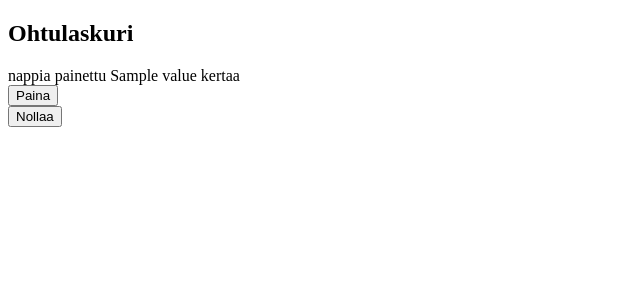
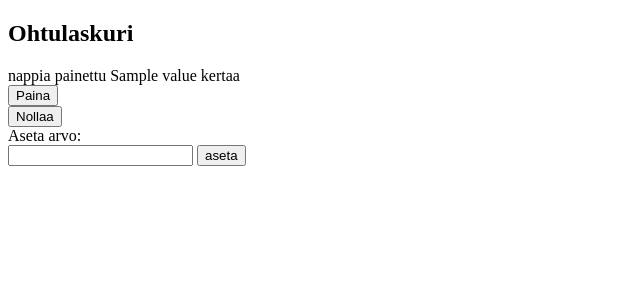
Before and after one commit to matimove/webcounter, a Flask app: template src/templates/index.html in a window 1280 px wide. Shown: the top 300 px of the page, without its empty margins (0-640 px from the left). Run offline with Flask 3, Linux system fonts and the light colour scheme; the template is opened without the code that fills it: most values are stand-ins (such as "Sample title", 1, 10 or a date in 2020).

Commit message:
Added custom value input for counter

```diff
--- a/src/app.py
+++ b/src/app.py
@@ -1,4 +1,4 @@
-from flask import Flask, redirect, render_template
+from flask import Flask, redirect, render_template, request
 from counter import Counter
 
 app = Flask(__name__)
@@ -17,3 +17,8 @@ def reset():
 def increment():
     cnt.increase()
     return redirect("/")
+
+@app.route("/set_value", methods=["POST"])
+def set_value():
+    cnt.value = int(request.form["new_value"])
+    return redirect("/")
--- a/src/templates/index.html
+++ b/src/templates/index.html
@@ -13,5 +13,10 @@
   <form action="/reset" method="POST">
     <input type="submit" value="Nollaa">
   </form>
+  <form action="/set_value" method="POST">
+    <label for="new_value">Aseta arvo:</label><br>
+    <input type="text" name="new_value">
+    <input type="submit" value="aseta">
+  </form>
 </body>
 </html>
```
